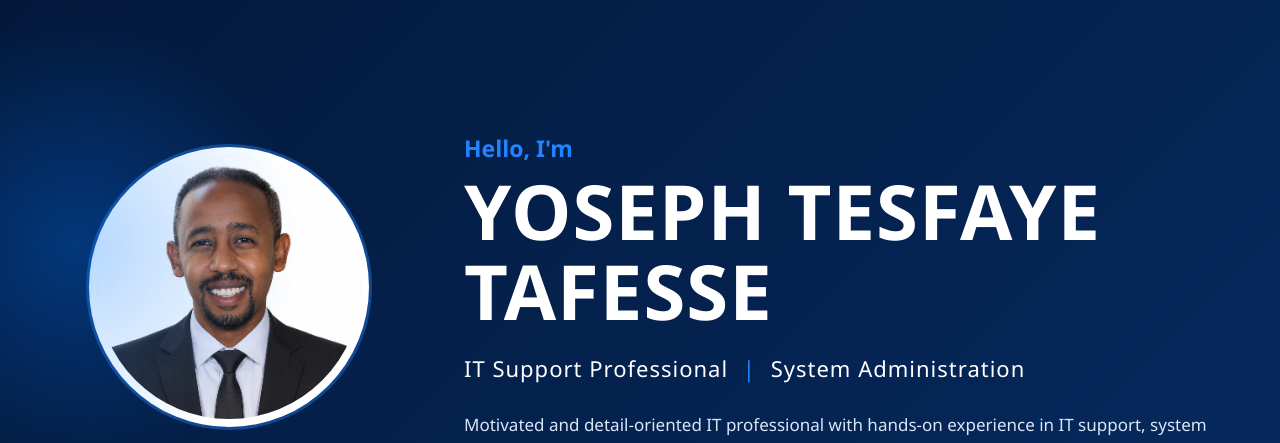
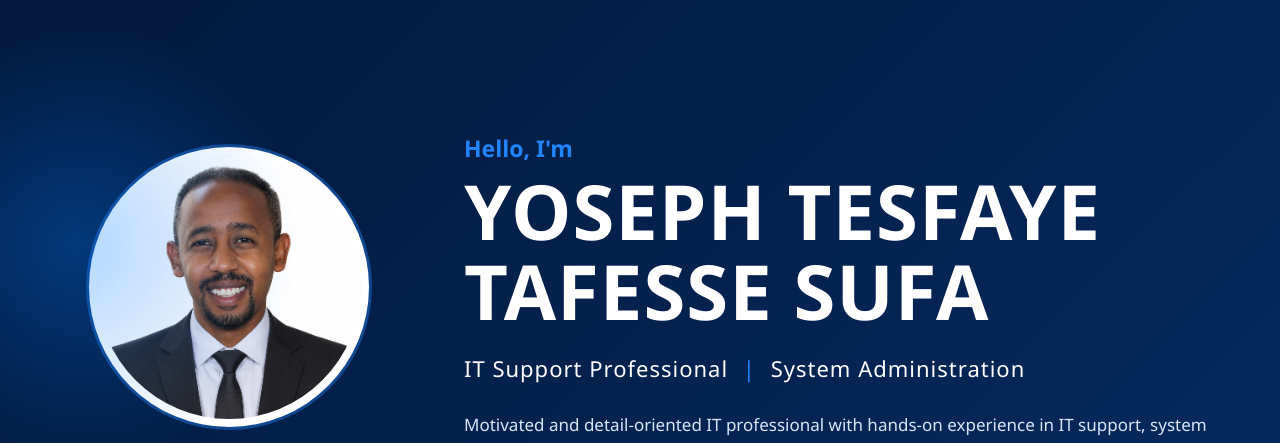
Before and after one commit to JoseeLast/Yoseph-Portfolio, a plain HTML site: page index.html in a window 1280 px wide. Shown: the part 81-524 px from the top of the page. Drawn offline with Linux system fonts and the light colour scheme.

```diff
--- a/index.html
+++ b/index.html
@@ -216,7 +216,7 @@
 
 
             <h1>
-                Yoseph Tesfaye Tafesse
+                Yoseph Tesfaye Tafesse Sufa
             </h1>
 
 
```
